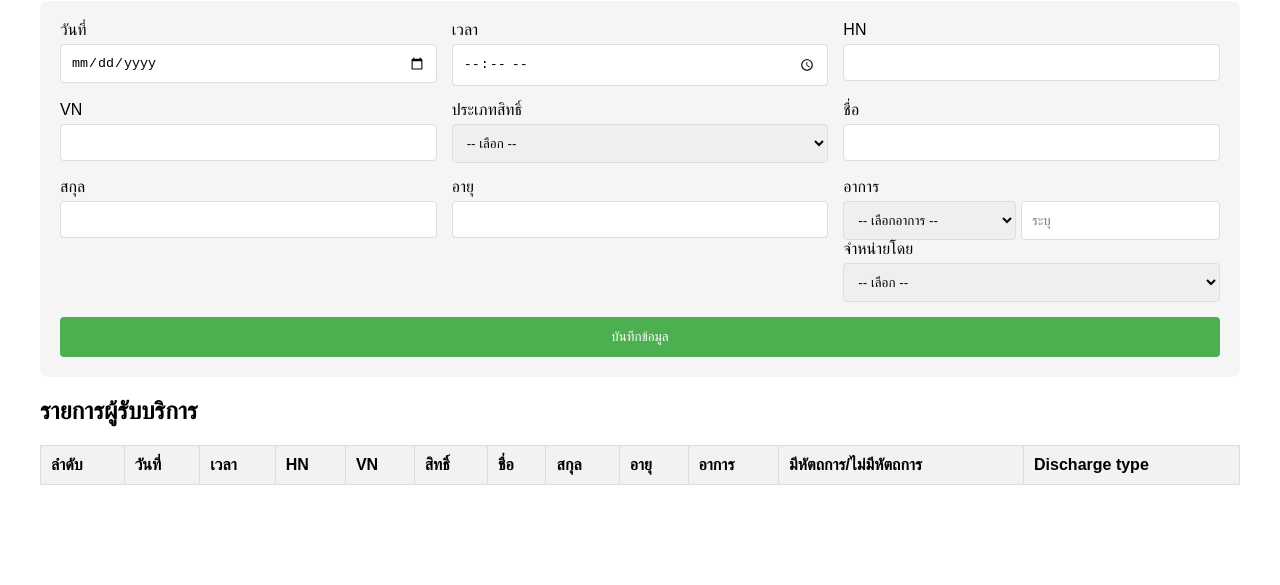
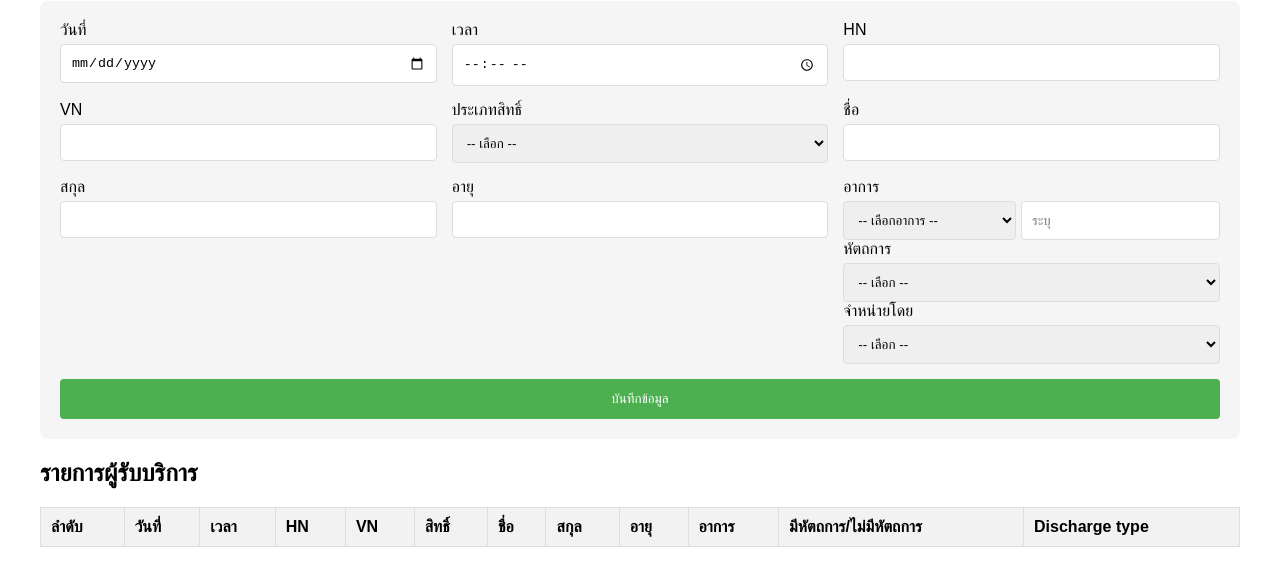
Before and after one commit to thakritn/patient-system, a plain HTML site: page index.html in a window 1280 px wide. Shown: the part 99-684 px from the top of the page. Drawn offline with nearby package versions, Linux system fonts and the light colour scheme.

Commit message:
Update index.html

```diff
--- a/index.html
+++ b/index.html
@@ -89,7 +89,22 @@
                     </select>
                     <input type="text" id="symptoms_custom" placeholder="ระบุ" style="flex: 1;">
                 </div>
-
+            <div class="form-group">
+                <label for="procedure">หัตถการ</label>
+                <select id="procedure" required>
+                    <option value="">-- เลือก --</option>
+                    <option value="มี">มีหัตถการ</option>
+                    <option value="ไม่มี">ไม่มีหัตถการ</option>
+                    <option value="CI">CI</option>
+                    <option value="C">C</option>
+                    <option value="G">G</option>
+                    <option value="GS">GS</option>
+                    <option value="IA">IA</option>
+                    <option value="I">I</option>
+                    <option value="IC">IC</option>
+                    <option value="UCEP">UCEP</option>
+                </select>
+            </div>
             <div class="form-group">
                 <label for="discharge type">จำหน่ายโดย</label>
                 <select id="discharge_type" required>
```
